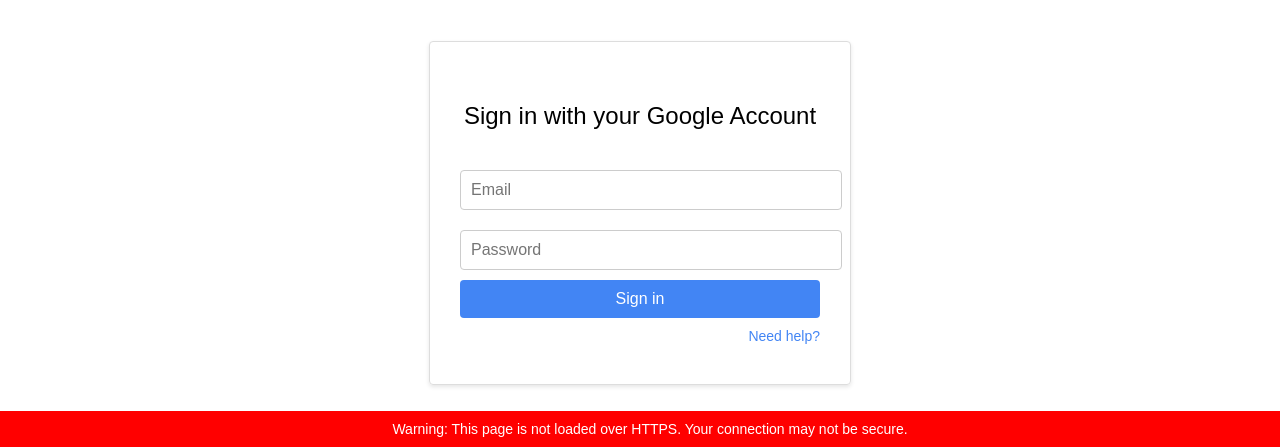
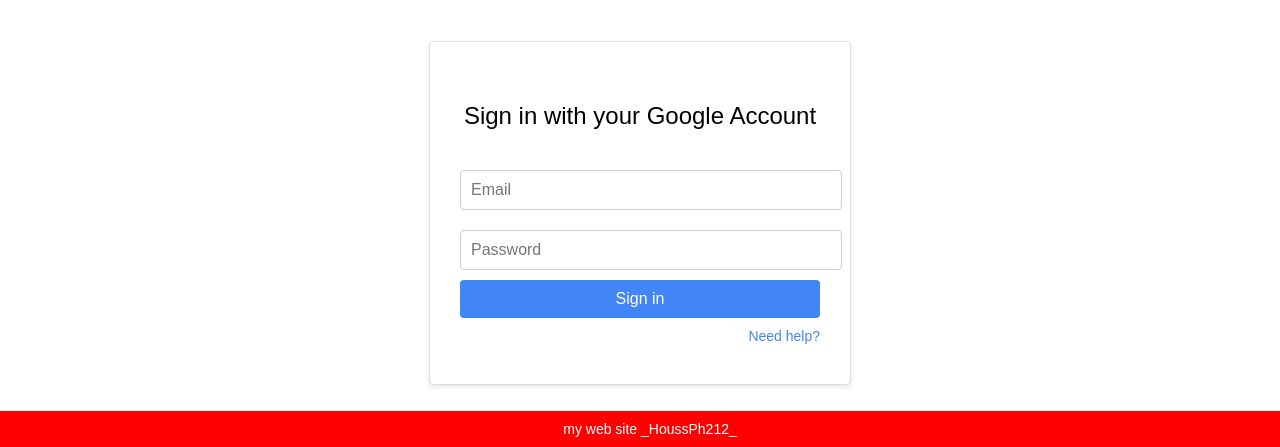
Before and after one commit to PH212man/PH212man.github.io, a plain HTML site: page index.html in a window 1280 px wide. Shown: the part 353-800 px from the top of the page. Drawn offline with Linux system fonts and the light colour scheme.

Commit message:
clean professional design

```diff
--- a/index.html
+++ b/index.html
@@ -105,7 +105,6 @@
   </div>
 
   <div class="warning">
-    Warning: This page is not loaded over HTTPS. Your connection may not be secure.
-  </div>
+   my web site _HoussPh212_  </div>
 </body>
 </html>
```
